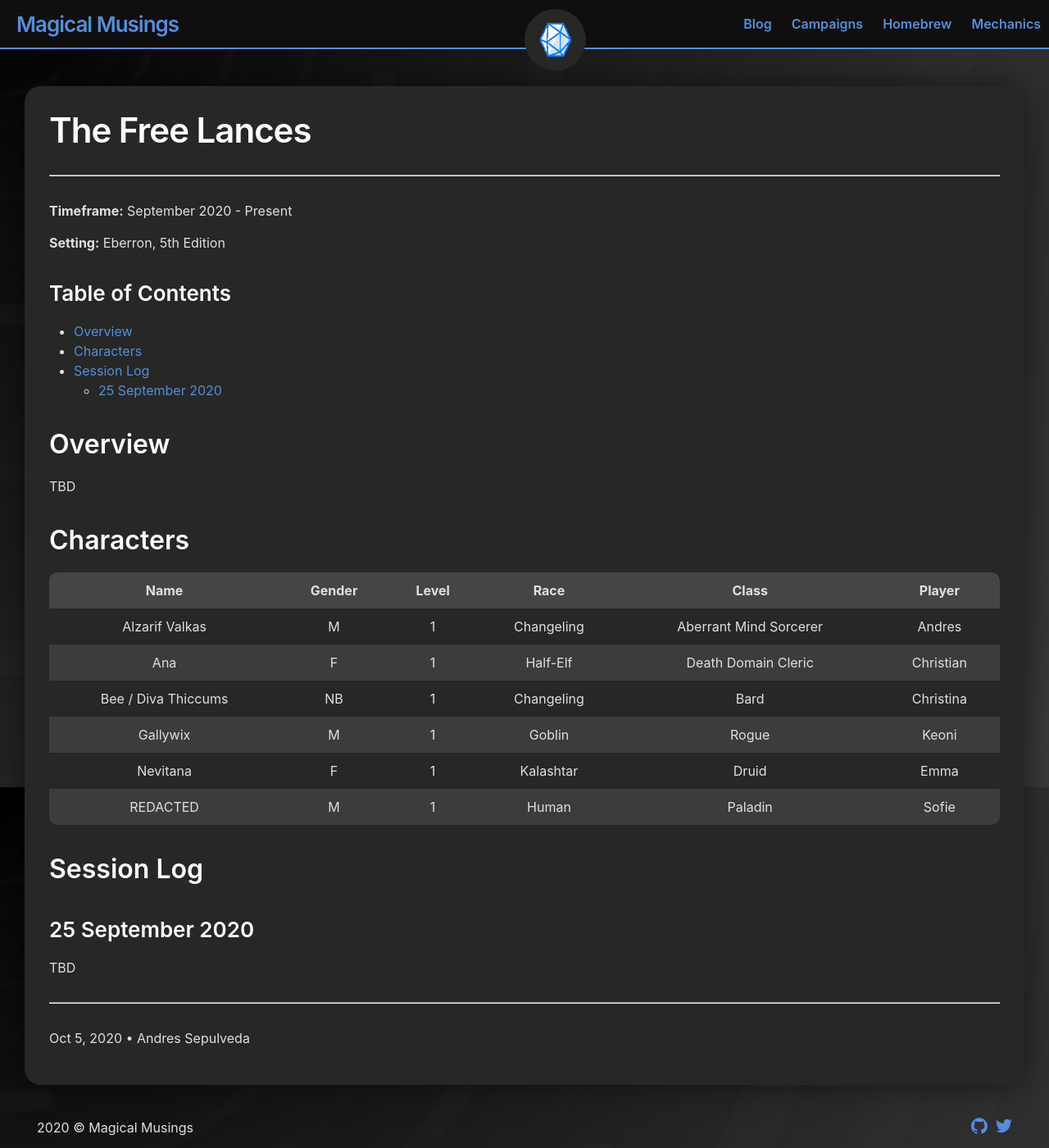
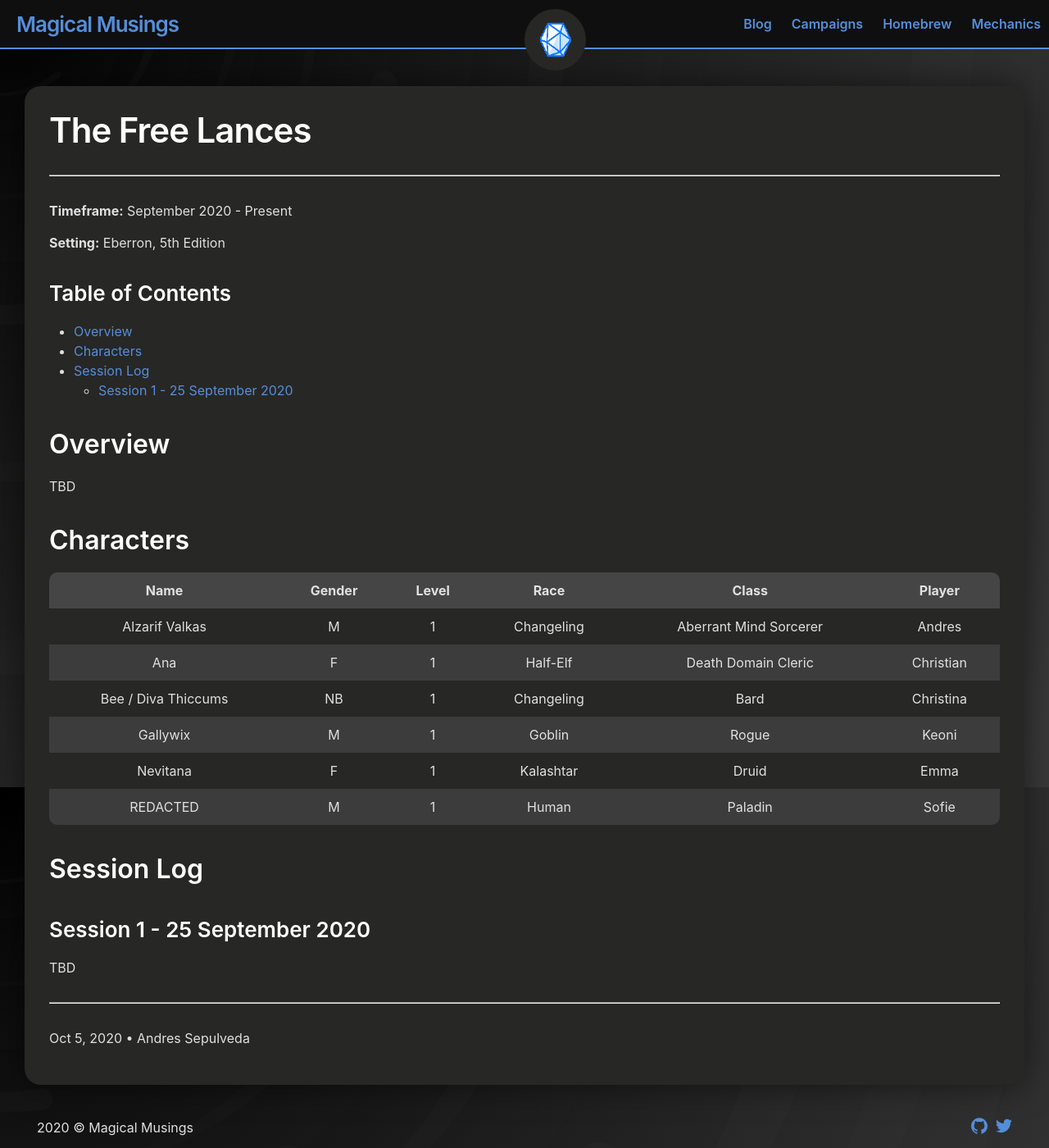
Before and after one commit to andersthemagi/magicalmusings.github.io, a Jekyll site: the page built from _posts/2020-10-05-campaign-free-lances.md, in a window 1280 px wide and 1400 px high. Shown: the whole window at 82% size. Built offline with Jekyll 4.4.1, drawn with Linux system fonts in a browser that asks for light colours.

Commit message:
Update 2020-10-05-campaign-free-lances.md

```diff
--- a/_posts/2020-10-05-campaign-free-lances.md
+++ b/_posts/2020-10-05-campaign-free-lances.md
@@ -35,6 +35,6 @@ TBD
 
 ## Session Log
 
-### 25 September 2020
+### Session 1 - 25 September 2020
 
 TBD
```
